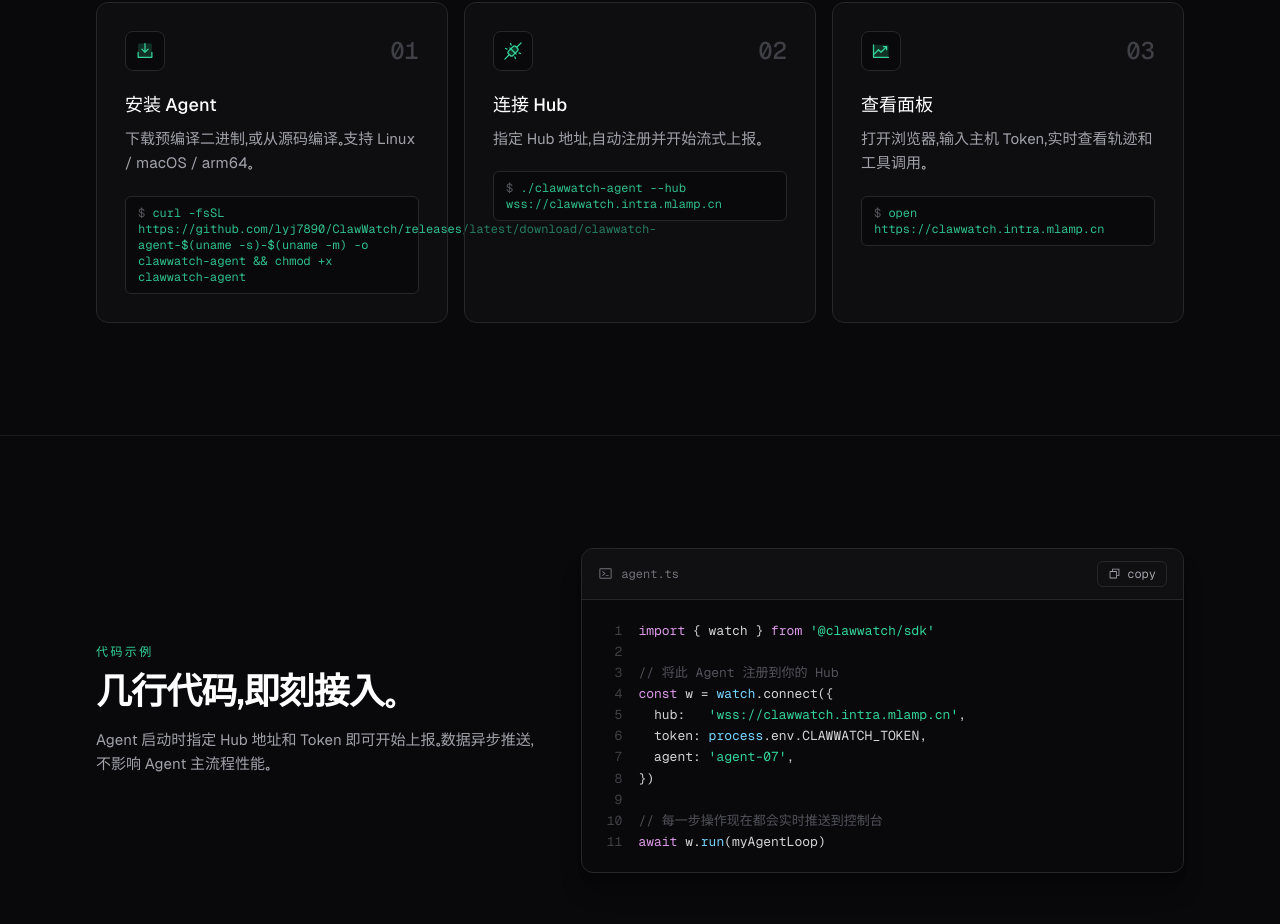
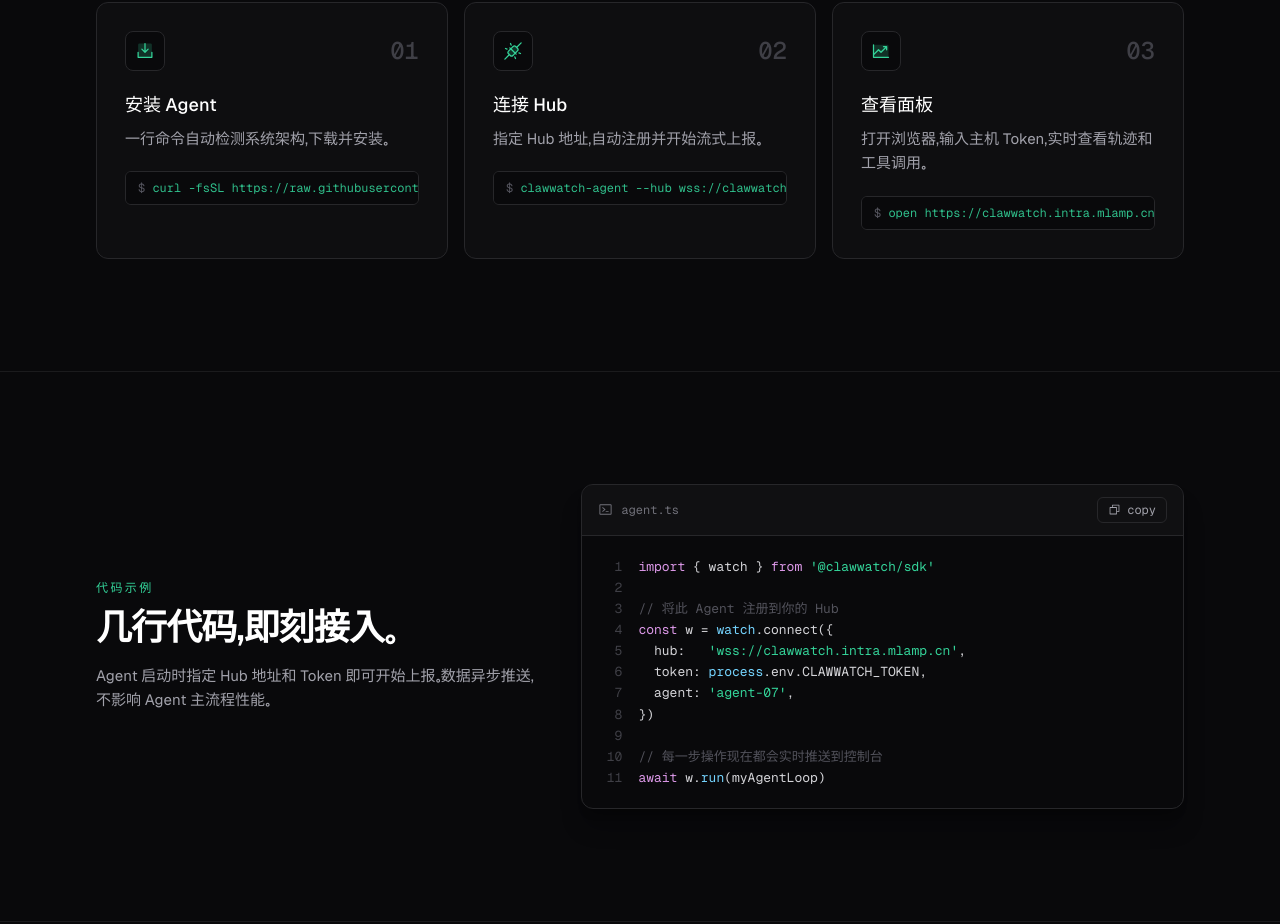
Before and after one commit to lyj7890/ClawWatch, a React (Vite) app in the folder website/: page / in a window 1280 px wide. Shown: the part 2460-3384 px from the top of the page. Built offline with nearby package versions, Linux system fonts and the light colour scheme.

Commit message:
feat: 添加 GitHub Actions release workflow + install.sh 一键安装脚本

```diff
--- a/website/src/components/HowItWorks.tsx
+++ b/website/src/components/HowItWorks.tsx
@@ -15,15 +15,15 @@
     icon: DownloadSimpleIcon,
     n: "01",
     title: "安装 Agent",
-    body: "下载预编译二进制，或从源码编译。支持 Linux / macOS / arm64。",
-    code: "curl -fsSL https://github.com/lyj7890/ClawWatch/releases/latest/download/clawwatch-agent-$(uname -s)-$(uname -m) -o clawwatch-agent && chmod +x clawwatch-agent",
+    body: "一行命令自动检测系统架构，下载并安装。",
+    code: "curl -fsSL https://raw.githubusercontent.com/lyj7890/ClawWatch/main/install.sh | sh",
   },
   {
     icon: PlugsConnectedIcon,
     n: "02",
     title: "连接 Hub",
     body: "指定 Hub 地址，自动注册并开始流式上报。",
-    code: "./clawwatch-agent --hub wss://clawwatch.intra.mlamp.cn",
+    code: "clawwatch-agent --hub wss://clawwatch.intra.mlamp.cn",
   },
   {
     icon: ChartLineUpIcon,
@@ -62,9 +62,8 @@
               <p className="mt-2 text-[15px] leading-relaxed text-ink-400">
                 {s.body}
               </p>
-              <div className="mt-5 rounded-md border border-ink-800 bg-ink-950 px-3 py-2 font-mono text-xs text-brand-400/90">
-                <span className="text-ink-600">$ </span>
-                {s.code}
+              <div className="mt-5 overflow-x-auto rounded-md border border-ink-800 bg-ink-950 px-3 py-2 font-mono text-xs text-brand-400/90">
+                <span className="whitespace-nowrap"><span className="text-ink-600">$ </span>{s.code}</span>
               </div>
             </div>
           </Reveal>
```
Also changed, not shown: 1 other file (tests, documents, lock files or other folders).
